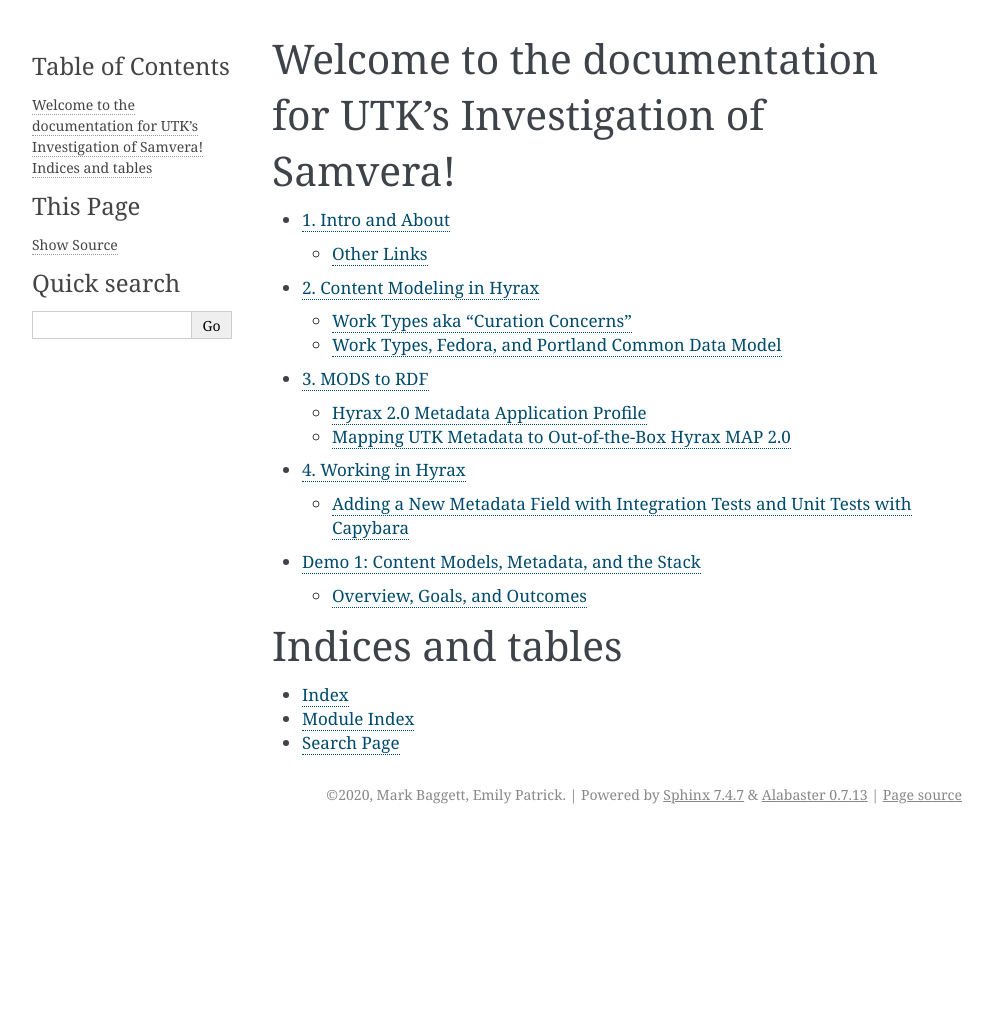
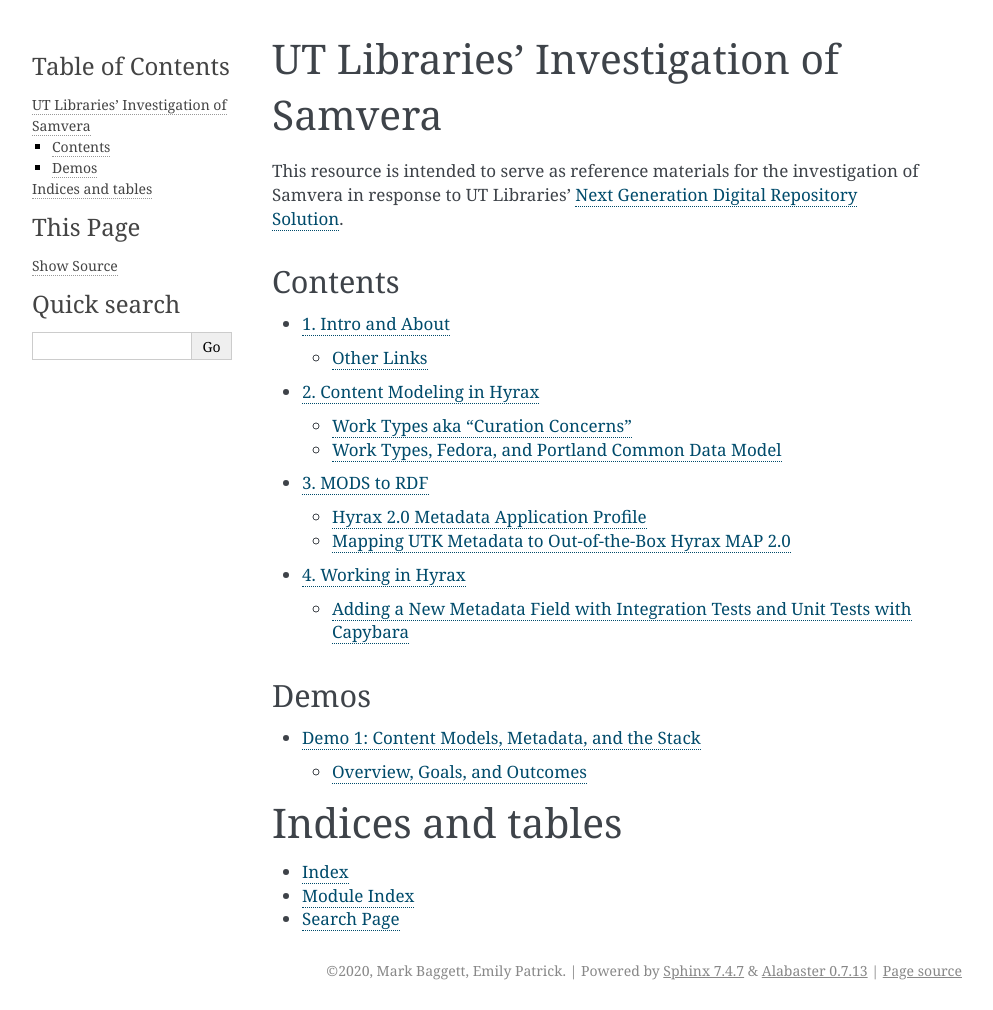
Before and after one commit to markpbaggett/utk_hyrax_review_docs, a Sphinx documentation site: the page built from docs/source/index.rst, in a window 1280 px wide. Shown: the whole page, without its empty margins (148-1141 px from the left). Built offline with Sphinx 7.4.7, drawn with Linux system fonts in a browser that asks for light colours; before the commit the page ends 900 px from its top, so only the background shows below that.

Commit message:
Separate contents and demos.

```diff
--- a/docs/source/index.rst
+++ b/docs/source/index.rst
@@ -3,14 +3,29 @@
    You can adapt this file completely to your liking, but it should at least
    contain the root `toctree` directive.
 
-Welcome to the documentation for UTK's Investigation of Samvera!
-================================================================
+UT Libraries' Investigation of Samvera
+======================================
+
+This resource is intended to serve as reference materials for the investigation of Samvera in response to UT Libraries'
+`Next Generation Digital Repository Solution <https://drive.google.com/file/d/1nsqoQlfJN4Cn-RJxLUO1A0MFD-s-pQNr/view?usp=sharing>`_.
+
+
+Contents
+--------
 
 .. toctree::
    :maxdepth: 2
    :glob:
 
    contents/*
+
+Demos
+-----
+
+.. toctree::
+   :maxdepth: 2
+   :glob:
+
    demos/*
 
 Indices and tables
```
